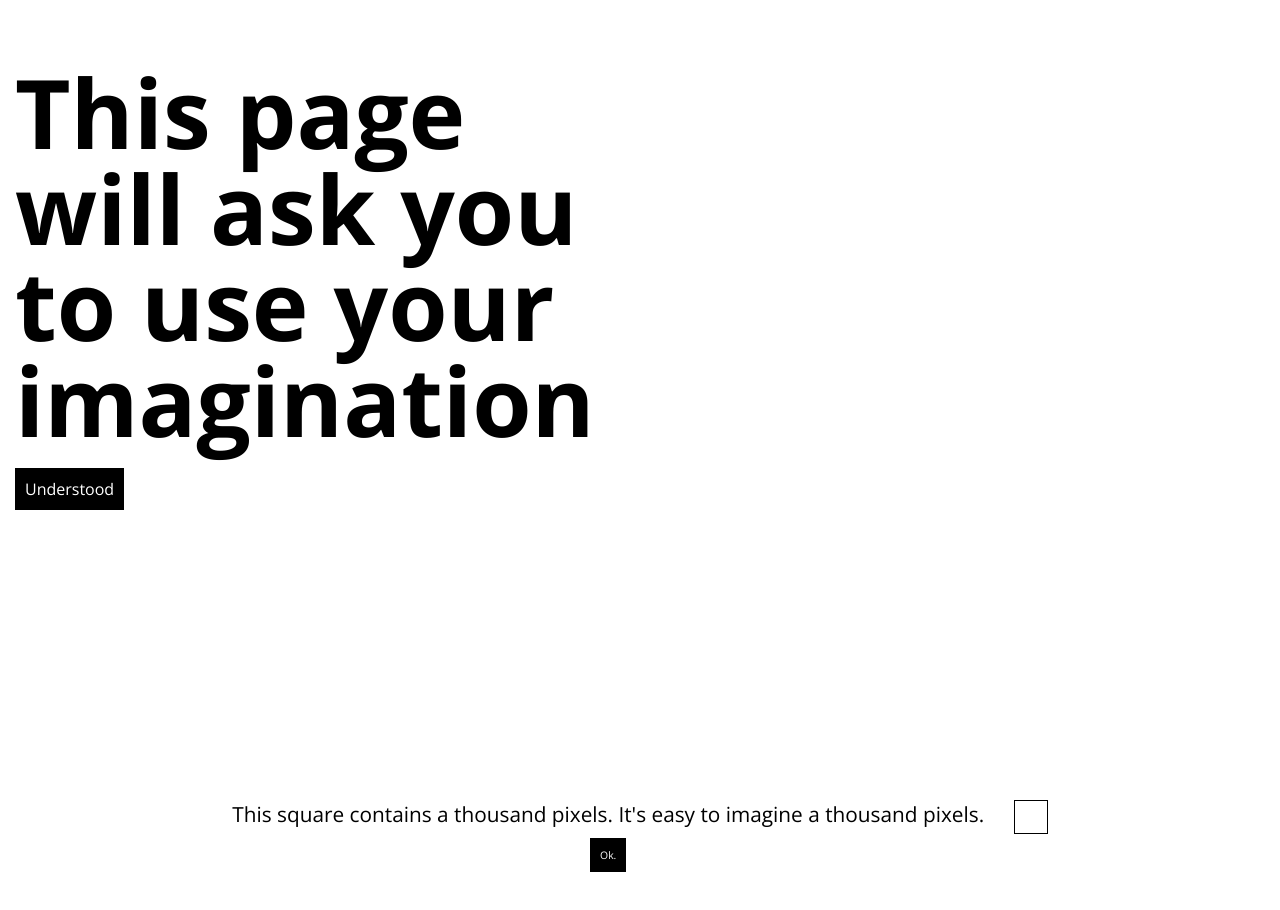
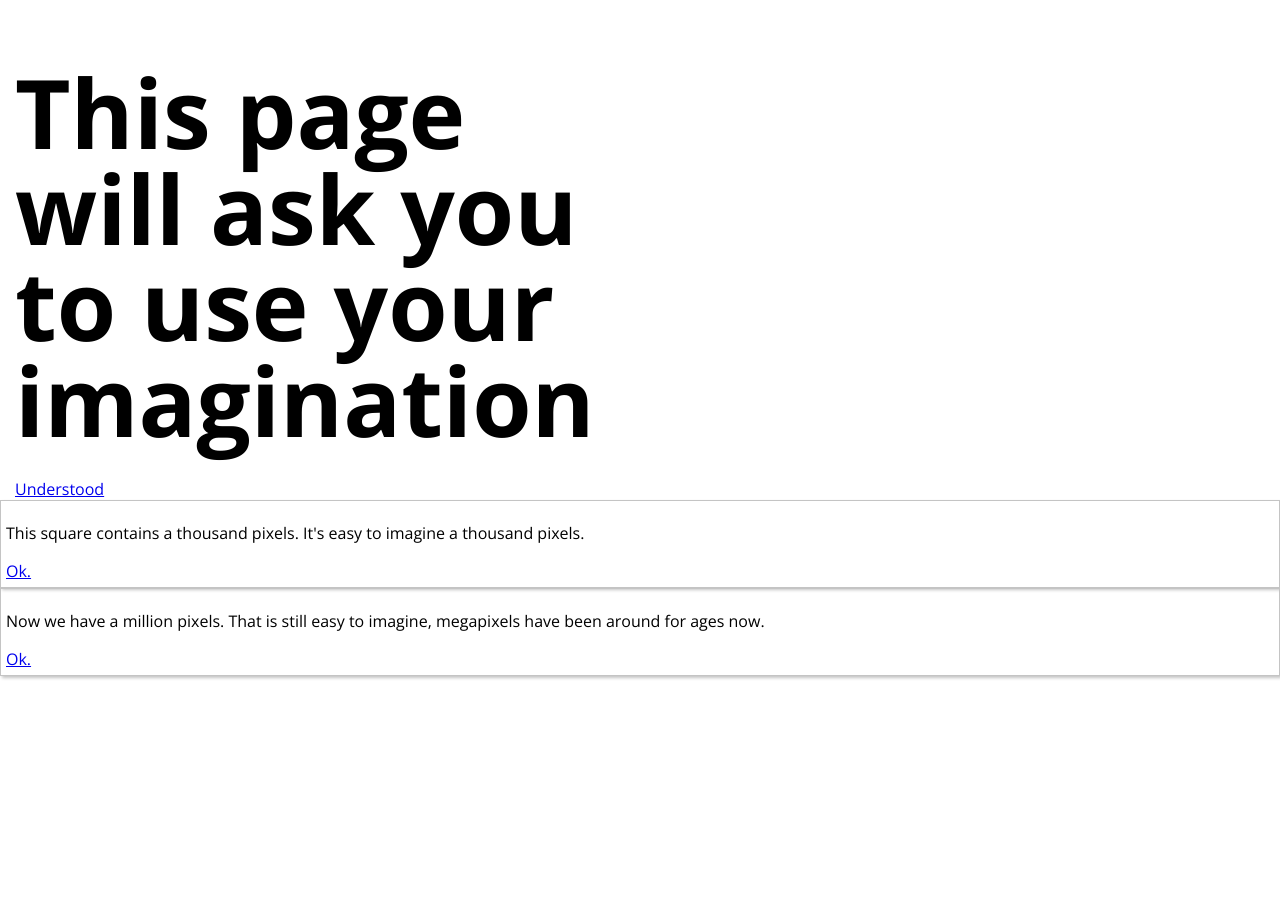
Before and after one commit to JordiFerrerB/avogadropixel, a plain HTML site: page index.html in a window 1280 px wide. After the commit the page ends 800 px from the top, so only its background shows below. Drawn offline with nearby package versions, Linux system fonts and the light colour scheme.

Commit message:
new simple css

```diff
--- a/css/main.scss
+++ b/css/main.scss
@@ -1,68 +1,60 @@
-body{
+body {
 	margin: 0;
 	font-family: 'Open Sans', sans-serif;
 }
 
 /*  -- HEADER ---*/
 
-header{
+header {
 	margin-left: 15px;
 }
 
-h1{
+h1 {
 	font-size: 6em;
 	line-height: 1em;
 	margin-bottom: 30px;
 }
 
-.continueButton{
+section {
+	display: flex;
+	flex-direction: column;
+	border: solid #c4c4c4 0.5px;
+	box-shadow: 2px 2px 3px #c4c4c4;
+	padding: 5px;
+	transition: all ease 0.8s;
+}
+
+.continue-button {
 	font-size: 1em;
-	border: 0px;
+	border: 0;
 	background: #000;
 	color: #fff;
-	padding: 10px;
-	text-decoration:none;
+	padding: 8px;
+	text-decoration: none;
 }
 
-
-/*  -- SQUARE ---*/
-
-#squareContainer{
-	font-size: 1.3em;
-	margin-top: 300px;
-	display: flex;
-	justify-content: center;
-	height: 600px;
-	div{
-		display:flex;
-		flex-direction: column;
-	}
-	p{
-		margin: 0 15px;
-	}
-	.continueButton{
-		margin: 10px 0;
-		font-size: 0.5em;
-		padding: 10px;
-		align-self: center;
-	}
+#square{
+	width: 31.6227766017px;
+	height: 31.6227766017px;
+	box-sizing: border-box;
+	border: solid black 0.5px;
+	margin: 0 auto 30px auto;
+	transition: all ease-out 1s;
 }
 
-.square{
-	width: 31.6227766017px;
-	height: 31.6227766017px;
-	border: 0.5px solid black;
-	transition: all 0.7s ease-in-out 0.45s;
-	margin: 0px 15px 100px 15px;
+.first{
+	width: 300px;
+	height: 110px;
+	margin: 0 auto 15px auto;
 }
 
-#secondStage{
+.second-section{
+	width: 700px;
+	height: 400px;
+	padding: 10px;
+	margin: 0 auto 15px auto;
+}
+
+.hidden{
 	display: none;
-	flex-direction: column;
-	margin: 40px 0;
-	height: 600px;
-	p, a {
-		margin: 5px 20px;
-		align-self: center;
-	}
 }
```
Also changed, not shown: css/README.md (added), css/main.css, 1 other file.
